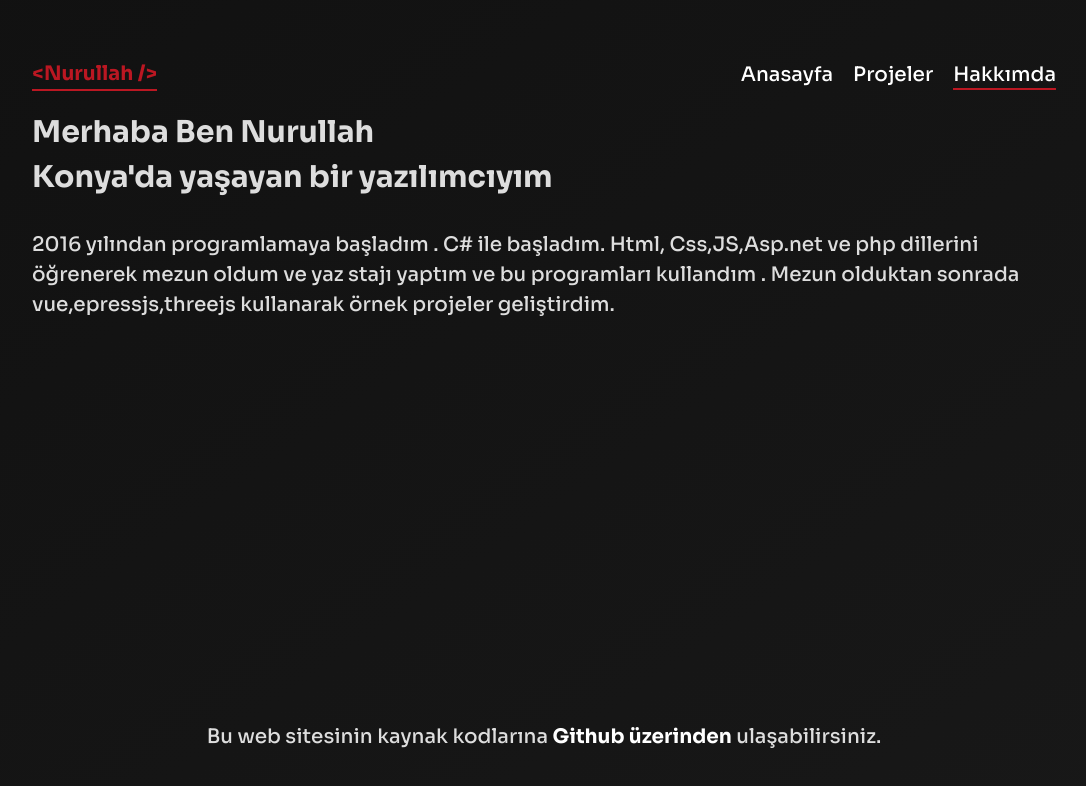
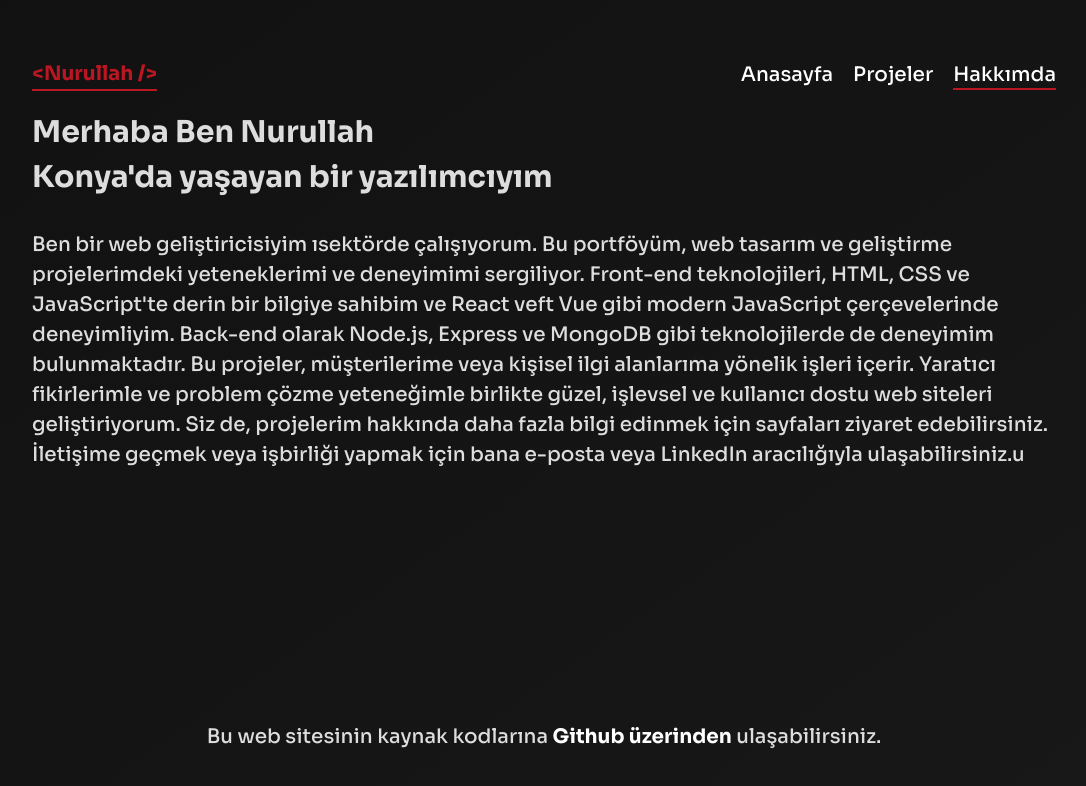
Before and after one commit to Nurullah-Nergiz/webpage, a Nuxt app: page /about in a window 1280 px wide. Shown: the top 786 px of the page, without its empty margins (96-1182 px from the left). Built offline with nearby package versions, Linux system fonts and the light colour scheme.

Commit message:
About update

```diff
--- a/pages/about.vue
+++ b/pages/about.vue
@@ -1,22 +1,17 @@
-<script setup>
+#<script setup>
 useHead({
   title: "Nurullah Nergiz Hakkımda Sayfası",
 });
 </script>
 <template>
   <section class="about">
-    <div>
       <h2>
         <b>Merhaba Ben Nurullah</b><br />
         Konya'da yaşayan bir yazılımcıyım
       </h2>
       <br />
-    </div>
     <div class="descriptions">
-      2016 yılından programlamaya başladım . C# ile başladım. Html,
-      Css,JS,Asp.net ve php dillerini öğrenerek mezun oldum ve yaz stajı yaptım
-      ve bu programları kullandım . Mezun olduktan sonrada vue,epressjs,threejs
-      kullanarak örnek projeler geliştirdim.
+      Ben bir web geliştiricisiyim ısektörde çalışıyorum. Bu portföyüm, web tasarım ve geliştirme projelerimdeki yeteneklerimi ve deneyimimi sergiliyor. Front-end teknolojileri, HTML, CSS ve JavaScript'te derin bir bilgiye sahibim ve React veft Vue gibi modern JavaScript çerçevelerinde deneyimliyim. Back-end olarak Node.js, Express ve MongoDB gibi teknolojilerde de deneyimim bulunmaktadır. Bu projeler, müşterilerime veya kişisel ilgi alanlarıma yönelik işleri içerir. Yaratıcı fikirlerimle ve problem çözme yeteneğimle birlikte güzel, işlevsel ve kullanıcı dostu web siteleri geliştiriyorum. Siz de, projelerim hakkında daha fazla bilgi edinmek için sayfaları ziyaret edebilirsiniz. İletişime geçmek veya işbirliği yapmak için bana e-posta veya LinkedIn aracılığıyla ulaşabilirsiniz.u
     </div>
   </section>
 </template>
```
